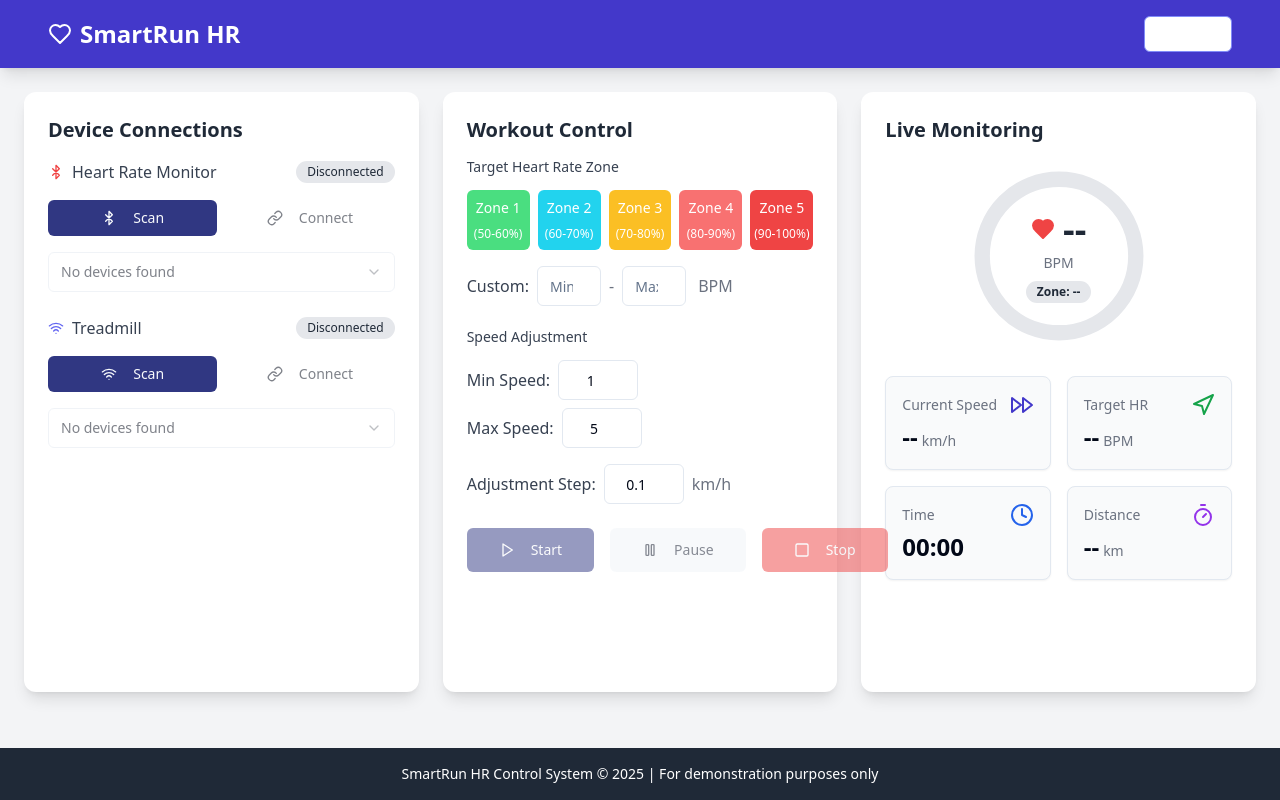
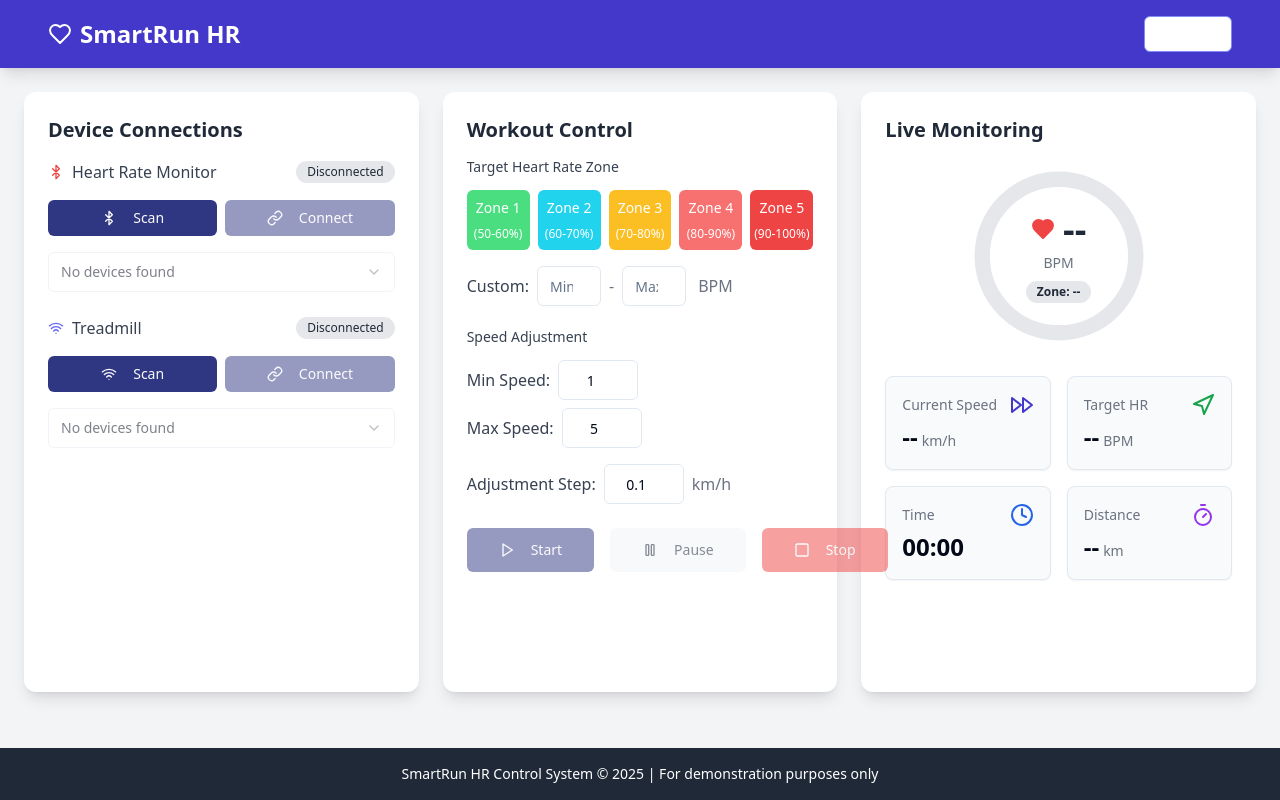
Before and after one commit to Olliepatroly/smartrun-hr-control, a React (Vite) app: page / in a window 1280 px wide. Built offline with nearby package versions, Linux system fonts and the light colour scheme.

Commit message:
Fix: DeviceConnection button variant
Fixes a type error in DeviceConnection.tsx by ensuring the button variant is a valid type.

```diff
--- a/src/components/DeviceConnection.tsx
+++ b/src/components/DeviceConnection.tsx
@@ -91,7 +91,7 @@ const DeviceConnection: React.FC<DeviceConnectionProps> = ({ type, onConnect })
           onClick={handleConnect}
           disabled={!selectedDevice || isScanning || isConnected}
           className="flex-1"
-          variant="success"
+          variant="default"
         >
           <Link className="mr-2" size={16} />
           Connect
```
